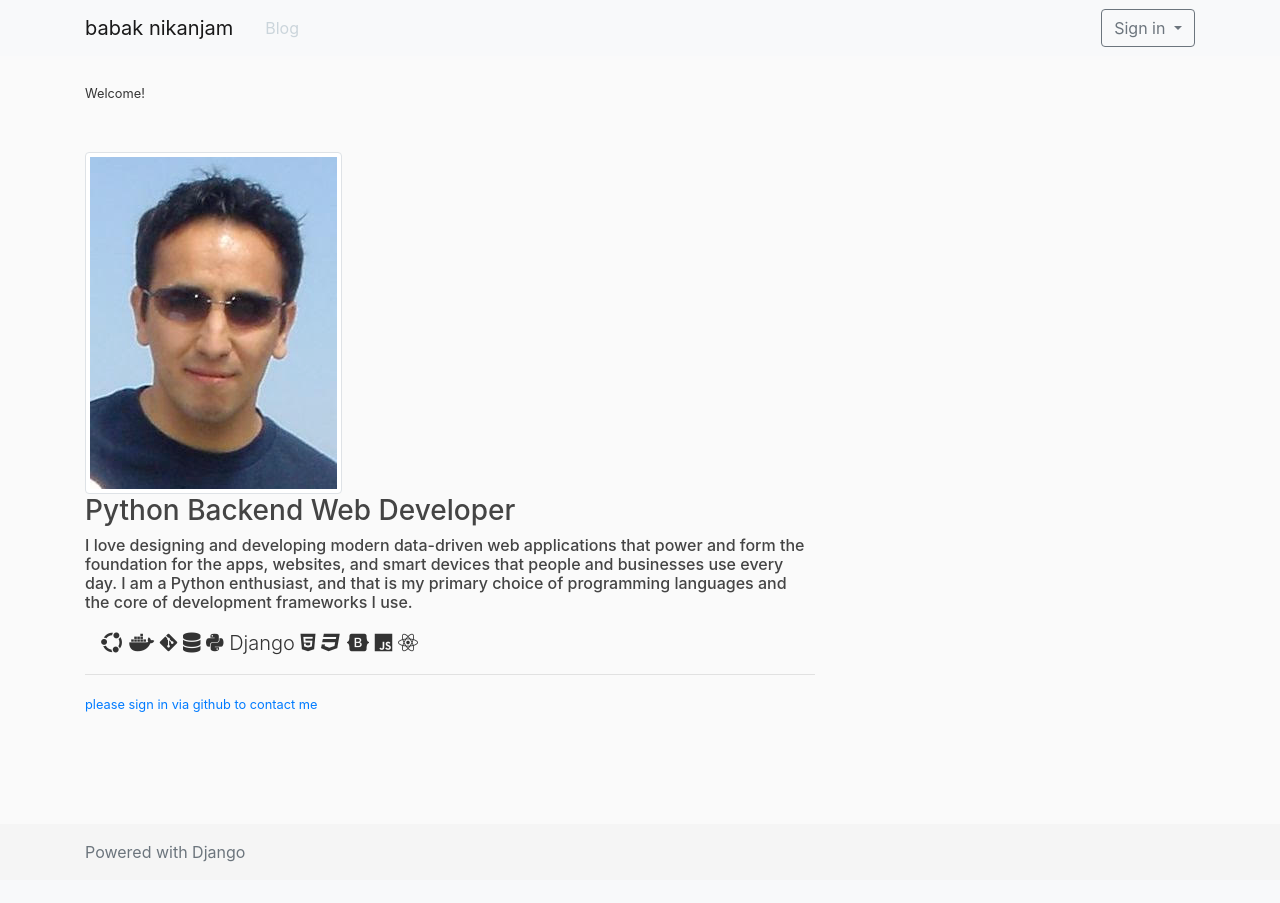
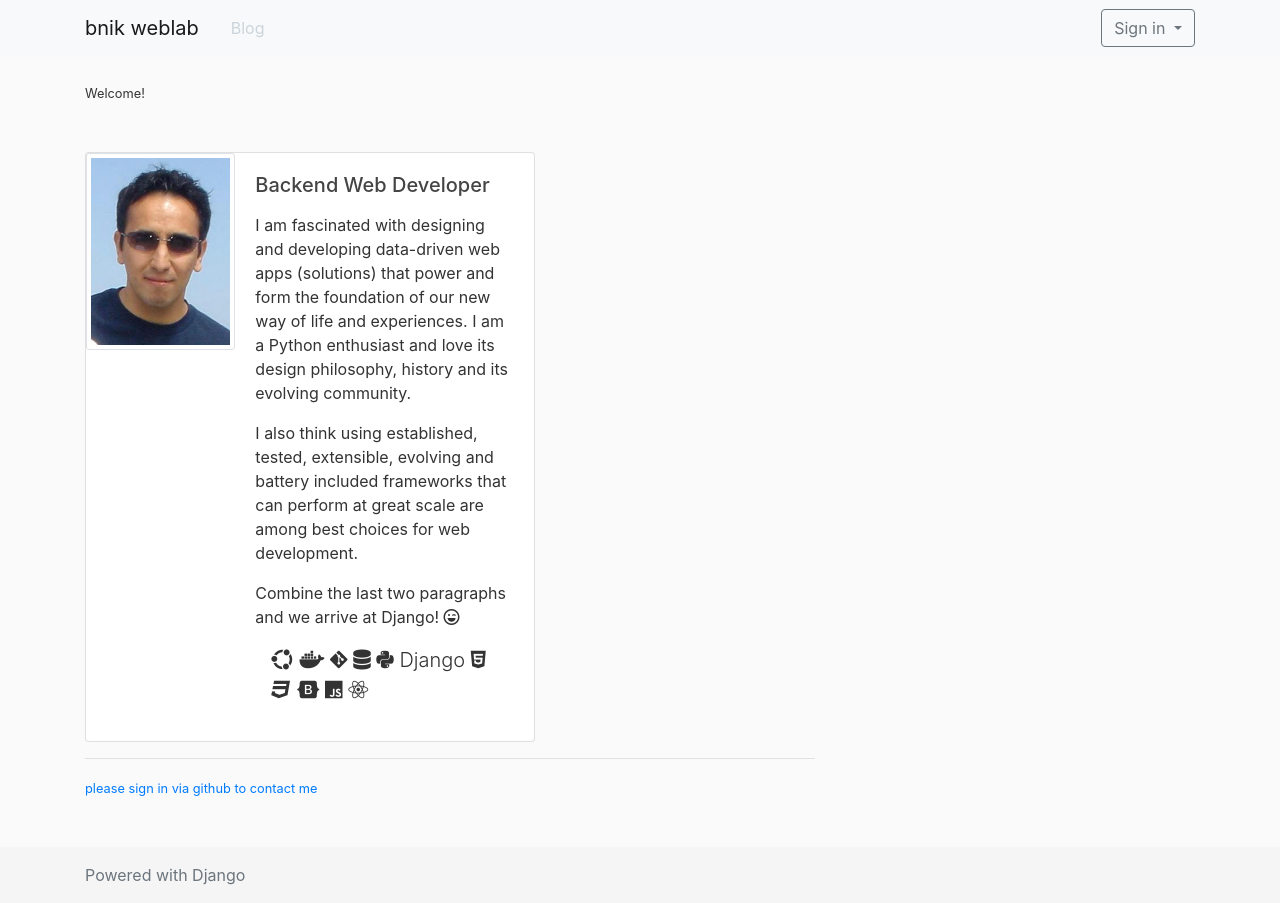
Before and after one commit to bnikanjam/django_docker_launchpad, a Django app: page / in a window 1280 px wide. Before the commit the page ends 862 px from the top, so only its background shows below. Run offline with Django 3.2, Linux system fonts and the light colour scheme; some libraries are stand-ins or nearby versions.

Commit message:
Update profile and disable features yet in dev off prod

```diff
--- a/templates/base.html
+++ b/templates/base.html
@@ -25,7 +25,7 @@
 <header class="site-header">
     <nav class="navbar navbar-expand-md navbar-light bg-light fixed-top">
         <div class="container">
-            <a class="navbar-brand mr-4" href="{% url 'home' %}">babak nikanjam</a>
+            <a class="navbar-brand mr-4" href="{% url 'home' %}">bnik weblab</a>
             <button class="navbar-toggler" type="button" data-toggle="collapse" data-target="#navbarToggle" aria-controls="navbarToggle" aria-expanded="false" aria-label="Toggle navigation">
                 <span class="navbar-toggler-icon"></span>
             </button>
@@ -57,7 +57,7 @@
                             </button>
                             <div class="dropdown-menu dropdown-menu-right">
                                 <a class="dropdown-item" href="{% provider_login_url 'github' %}"><i class="fab fa-github"></i> Sign in with GitHub</a>
-                                <a class="dropdown-item" href="{% provider_login_url 'linkedin_oauth2' %}"><i class="fab fa-linkedin"></i> Sign in with LinkedIn</a>
+{#                                <a class="dropdown-item" href="{% provider_login_url 'linkedin_oauth2' %}"><i class="fab fa-linkedin"></i> Sign in with LinkedIn</a>#}
                                 <div class="dropdown-divider"></div>
                                 <a class="dropdown-item" href="{% url 'account_login' %}"><i class="fas fa-at"></i> Sign in with Email</a>
                             </div>
--- a/templates/coverhome.html
+++ b/templates/coverhome.html
@@ -3,6 +3,7 @@
 {% extends 'home.html' %}
 {% load static %}
 {% block content %}
+
     <div class="mb-5">
         {% if user.is_authenticated %}
             {% if user.first_name %}
@@ -13,9 +14,18 @@
             <div><small>Welcome!</small></div>
         {% endif %}
     </div>
-    <img src="{% static 'images/bnik.jpg' %}" class="img-fluid img-thumbnail" alt="Responsive image">
-    <h3 class="cover-heading">Python Backend Web Developer</h3>
-    <h6 class="cover-heading">I love designing and developing modern data-driven web applications that power and form the foundation for the apps, websites, and smart devices that people and businesses use every day. I am a Python enthusiast, and that is my primary choice of programming languages and the core of development frameworks I use.</h6>
+
+    <div class="card mb-3" style="max-width: 450px;">
+        <div class="row no-gutters">
+            <div class="col-md-4">
+                <img src="{% static 'images/bnik.jpg' %}" class="card-img img-thumbnail" alt="My profile photo">
+            </div>
+            <div class="col-md-8">
+                <div class="card-body">
+                    <h5 class="card-title">Backend Web Developer</h5>
+                    <p class="card-text">
+                    <p>I am fascinated with designing and developing data-driven web apps (solutions) that power and form the foundation of our new way of life and experiences. I am a Python enthusiast and love its design philosophy, history and its evolving community.</p>
+                    <p>I also think using established, tested, extensible, evolving and battery included frameworks that can perform at great scale are among best choices for web development.</p><p>Combine the last two paragraphs and we arrive at Django! <i class="far fa-laugh-wink"></i></p>
                     <p class="lead m-3">
                         <i class="fab fa-ubuntu"></i>
                         <i class="fab fa-docker"></i>
@@ -29,6 +39,11 @@
                         <i class="fab fa-js"></i>
                         <i class="fab fa-react"></i>
                     </p>
+                </div>
+            </div>
+        </div>
+    </div>
+
     <div class="mb-5">
         <hr>
         {% if user.is_authenticated %}
```
Also changed, not shown: blog/templates/blog/post_detail_user_actions.html (+4 -5 lines), README.md. Lines whose indentation alone changed are shown as unchanged.
